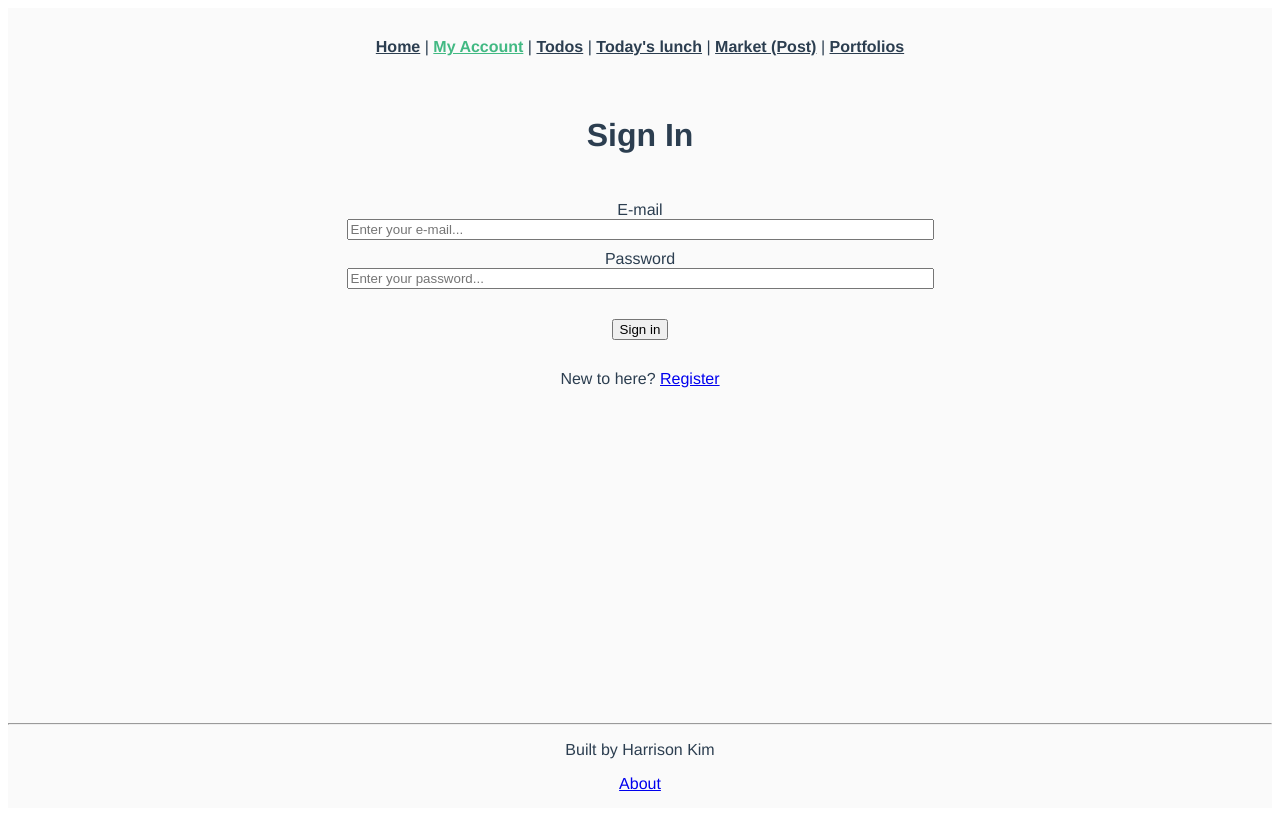
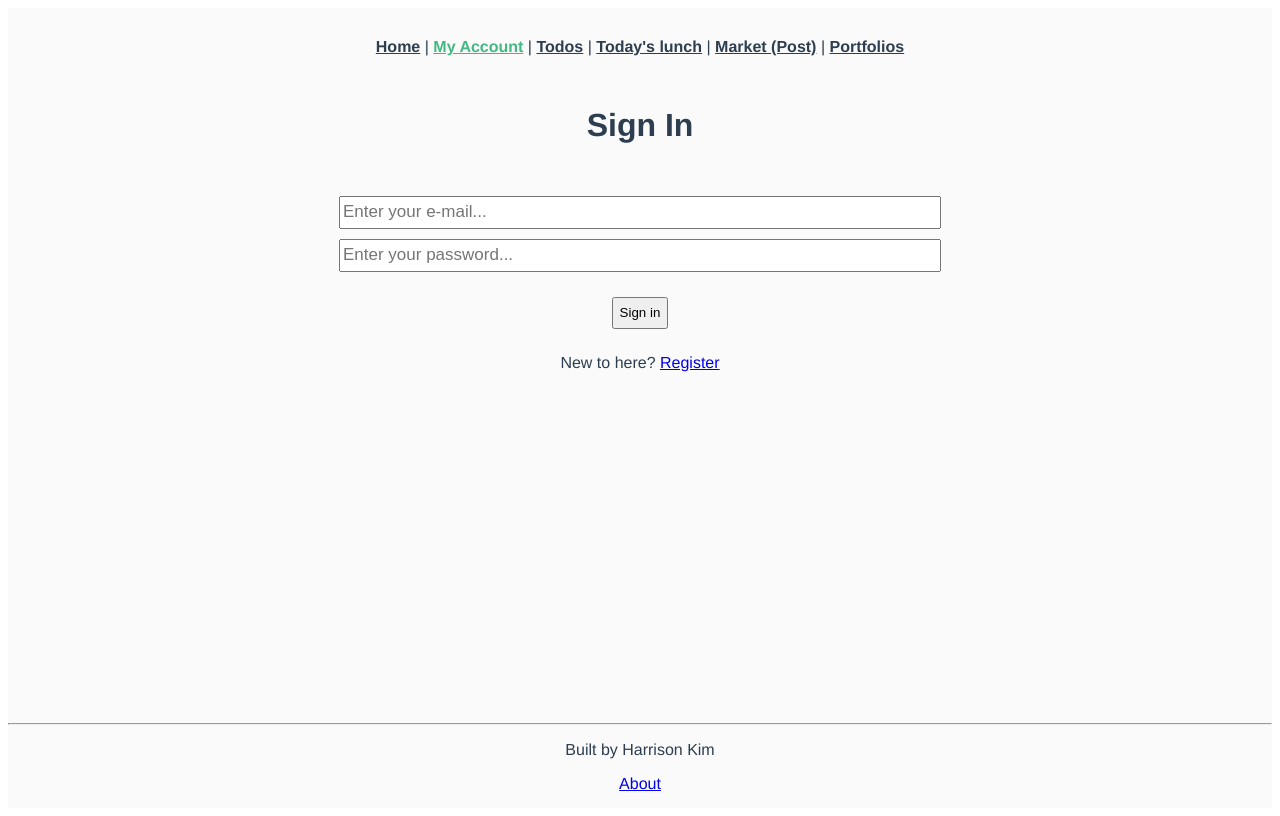
Before and after one commit to hhkimmm9/Dashboard, a Vue app in the folder frontend/: page /user/login in a window 1280 px wide. Built offline with nearby package versions, Linux system fonts and the light colour scheme; a web font is replaced by a local one.

Commit message:
Change styles.

```diff
--- a/frontend/src/views/auth/Login.vue
+++ b/frontend/src/views/auth/Login.vue
@@ -1,12 +1,19 @@
 <template>
-  <div class="container">
-    <div v-if="!getIsSignedIn">
+  <div class="container" v-if="getIsSignedIn">
+    <h1>My Account</h1>
+    <div class="button-group">
+      <router-link to="/user/profile/edit">Edit Profile</router-link>
+      <button @click="logoutHandler">Log Out</button>
+    </div>
+  </div>
+
+  <div class="container" v-else>
     <h1>Sign In</h1>
 
     <form @submit="onSubmit">
       <div id="input-field-group">
         <div class="input-field">
-            <label for="login-email">E-mail</label>
+          <!-- <label for="login-email">E-mail</label> -->
           <input
             v-model="form.email"
             id="login-email"
@@ -16,7 +23,7 @@
           />
         </div>
         <div class="input-field">
-            <label for="login-password">Password</label>
+          <!-- <label for="login-password">Password</label> -->
           <input
             v-model="form.password"
             id="login-password"
@@ -28,22 +35,13 @@
       </div>
 
       <input type="submit" value="Sign in" />
+    </form>
 
     <div id="link-to-register">
       New to here?
       <router-link to="/user/register" class="button">
         Register
       </router-link>
-        </div>
-      </form>
-    </div>
-
-    <div v-if="getIsSignedIn">
-      <h1>My Account</h1>
-      <div class="button-group">
-        <router-link to="/user/profile/edit">Edit Profile</router-link>
-        <button @click="logoutHandler">Log Out</button>
-      </div>
     </div>
   </div>
 </template>
@@ -88,17 +86,20 @@ export default {
 </script>
 
 <style scoped>
-.container > div {
+form {
+  margin: 10px 0;
   padding: 10px;
 }
 
-form {
-  padding: 15px;
+#input-field-group {
+  padding: 10px;
+  margin: auto;
+  width: 50%;
 }
 
-#input-field-group {
-  margin: 10px auto;
-  width: 50%;
+form > input {
+  height: 2rem;
+  margin: 5px;
 }
 
 .input-field {
@@ -107,12 +108,13 @@ form {
   flex-direction: column;
 }
 
-form > input {
-  margin: 20px;
+.input-field > input {
+  height: 27px;
+  font-size: 17px;
 }
 
 #link-to-register {
-  margin: 10px;
+  margin: 10px 0;
 }
 
 .button-group {
--- a/frontend/src/views/auth/Register.vue
+++ b/frontend/src/views/auth/Register.vue
@@ -6,7 +6,7 @@
       <div id="input-field-group">
         <input type="file" @change="onFileSelected" />
         <div class="input-field">
-          <label for="register-email">E-mail</label>
+          <!-- <label for="register-email">E-mail</label> -->
           <input
             v-model="form.email"
             id="register-email"
@@ -16,7 +16,7 @@
           />
         </div>
         <div class="input-field">
-          <label for="register-username">Username</label>
+          <!-- <label for="register-username">Username</label> -->
           <input
             v-model="form.username"
             id="register-username"
@@ -26,7 +26,7 @@
           />
         </div>
         <div class="input-field">
-          <label for="register-password">Password</label>
+          <!-- <label for="register-password">Password</label> -->
           <input
             v-model="form.password"
             id="register-password"
@@ -37,7 +37,7 @@
           />
         </div>
         <div class="input-field">
-          <label for="register-confirm-password">Confirm Your Password</label>
+          <!-- <label for="register-confirm-password">Confirm Your Password</label> -->
           <input
             v-model="form.confirmPassword"
             id="register-confirm-password"
@@ -88,6 +88,7 @@ export default {
           profilePicture: this.form.selectedFile,
           email: this.form.email,
           username: this.form.username,
+          // TODO: can I send password like this?
           password: this.form.password,
         })
         // redirect to homepage
@@ -104,21 +105,29 @@ export default {
 
 <style scoped>
 form {
-  padding: 15px;
+  padding: 10px;
 }
 
 #input-field-group {
-  margin: 10px auto;
+  margin: auto;
+  padding: 10px;
   width: 50%;
 }
 
 .input-field {
-  margin: 10px;
+  margin: 10px auto;
   display: flex;
   flex-direction: column;
 }
 
+.input-field > input {
+  margin: 10px;
+  height: 25px;
+  font-size: 17px;
+}
+
 form > input {
-  margin: 20px;
+  margin: 5px;
+  height: 2rem;
 }
 </style>
```
Lines whose indentation alone changed are shown as unchanged.
